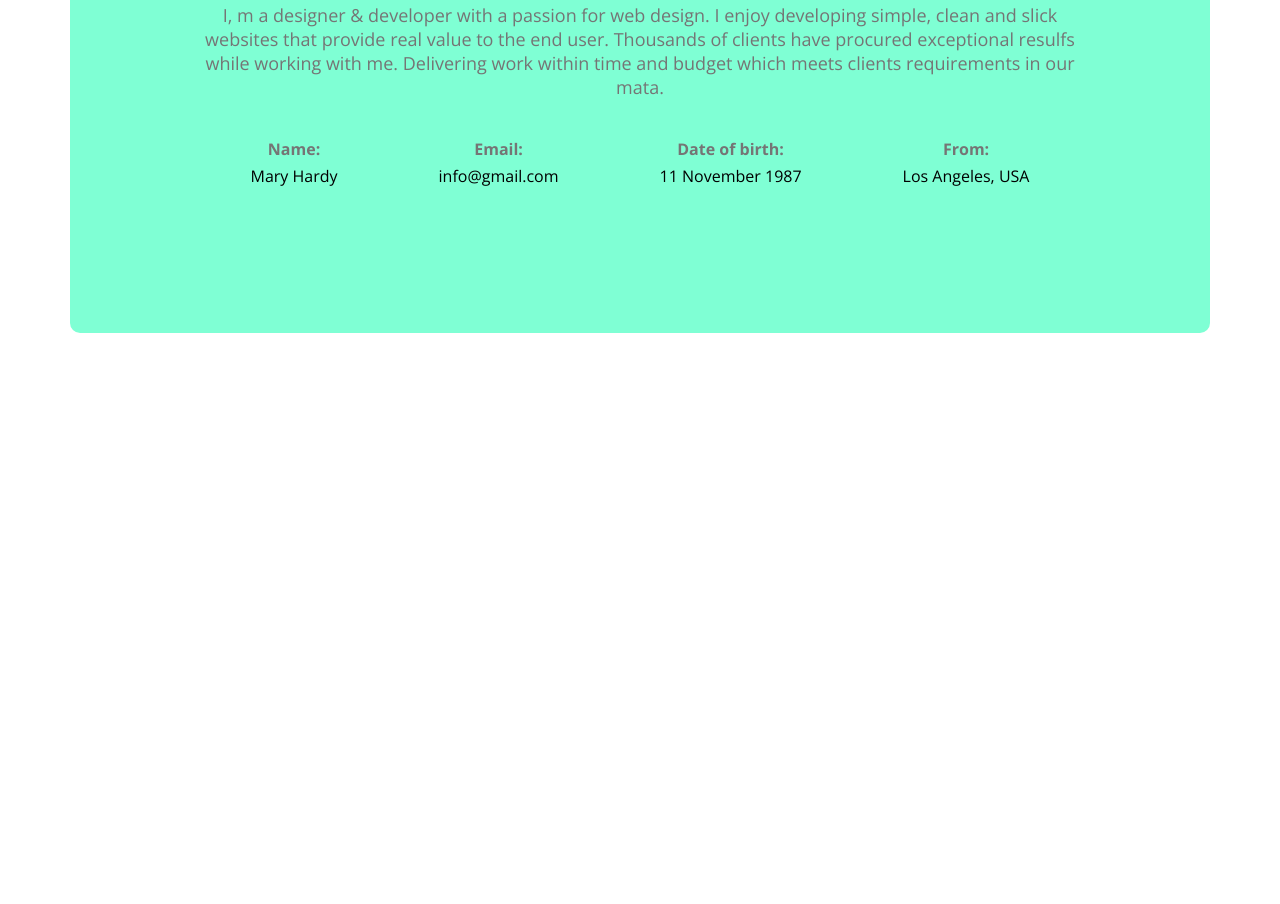
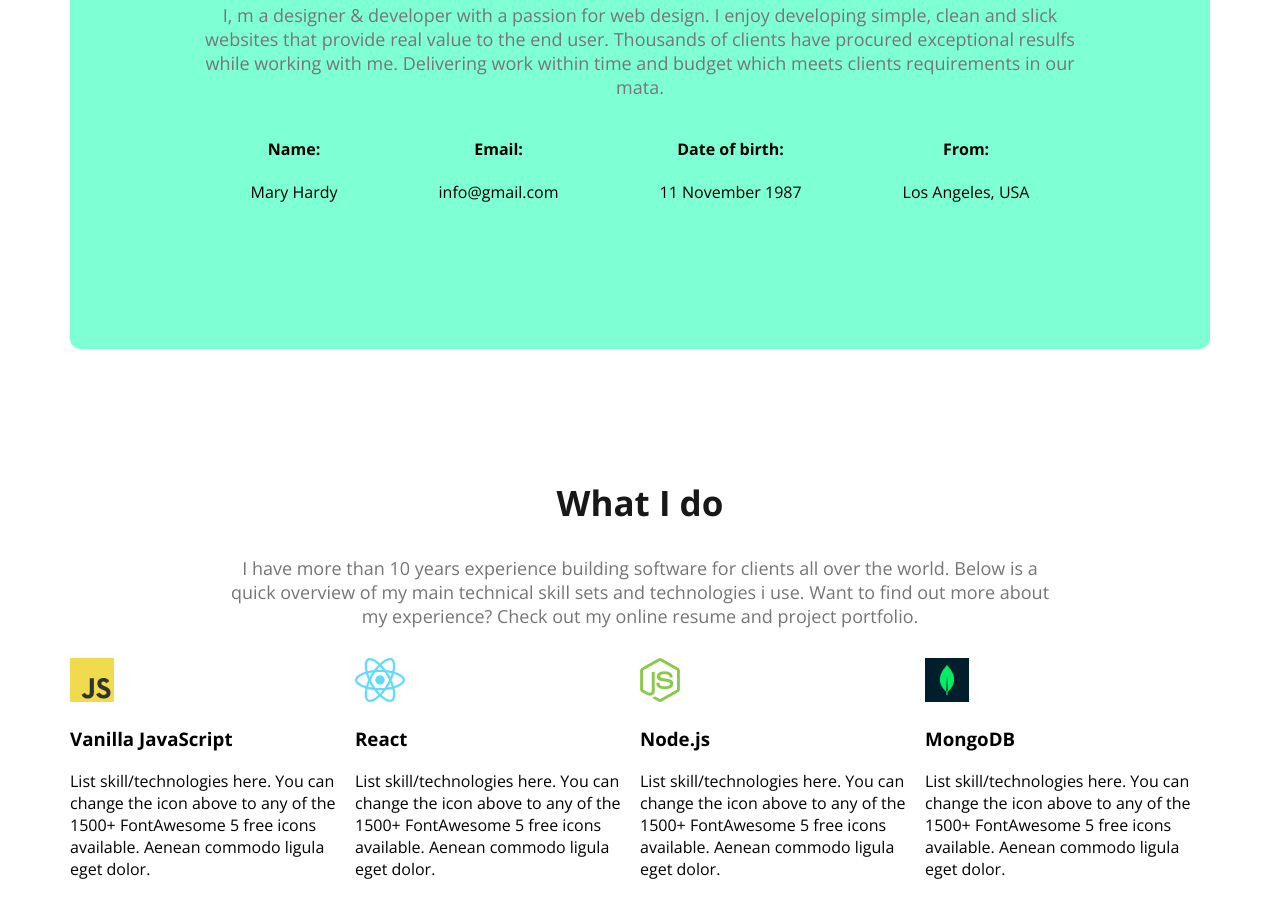
Before and after one commit to mdmuradgain/Developer_Portfolio_BD, a plain HTML site: page index.html in a window 1280 px wide. Shown: the part 1142-2046 px from the top of the page. Before the commit the page ends 1605 px from the top, so only its background shows below. Drawn offline with nearby package versions, Linux system fonts and the light colour scheme.

Commit message:
skill section added

```diff
--- a/index.html
+++ b/index.html
@@ -65,6 +65,36 @@
           </div>
         </div>
       </section>
+
+      <!-- What Do I Do Section Start -->
+       <section>
+        <div class="section_tittle">What I do</div>
+        <p id="what_i_do_description" class="section_description">
+            I have more than 10 years experience building software for clients all over the world. Below is a quick overview of my main technical skill sets and technologies i use. Want to find out more about my experience? Check out my online resume and project portfolio.
+        </p>
+        <div class="skill_container">
+            <div class="skill">
+                <img src="images/icons/js.png" alt="">
+                <h3 class="skill_tittle">Vanilla JavaScript</h3>
+                <p class="skill_description">List skill/technologies here. You can change the icon above to any of the 1500+ FontAwesome 5 free icons available. Aenean commodo ligula eget dolor.</p>
+            </div>
+            <div class="skill">
+                <img src="images/icons/react.png" alt="">
+                <h3 class="skill_tittle">React</h3>
+                <p class="skill_description">List skill/technologies here. You can change the icon above to any of the 1500+ FontAwesome 5 free icons available. Aenean commodo ligula eget dolor.</p>
+            </div>
+            <div class="skill">
+                <img src="images/icons/nodejs.png" alt="">
+                <h3 class="skill_tittle">Node.js</h3>
+                <p class="skill_description">List skill/technologies here. You can change the icon above to any of the 1500+ FontAwesome 5 free icons available. Aenean commodo ligula eget dolor.</p>
+            </div>
+            <div class="skill">
+                <img src="images/icons/mongo.png" alt="">
+                <h3 class="skill_tittle">MongoDB</h3>
+                <p class="skill_description">List skill/technologies here. You can change the icon above to any of the 1500+ FontAwesome 5 free icons available. Aenean commodo ligula eget dolor.</p>
+            </div>
+        </div>
+       </section>
     </main>
     <footer>
 
--- a/styles/style.css
+++ b/styles/style.css
@@ -104,10 +104,9 @@ main{
 .about_info{
   text-align: center;
 }
-.info_tittle{
-  margin-bottom: 0;
-  color: #757575;
+#what_i_do_description{
+  margin: 30px 150px;
 }
-.info_description{
-  margin-top: 5px;
+.skill_container{
+  display: flex;
 }
```
